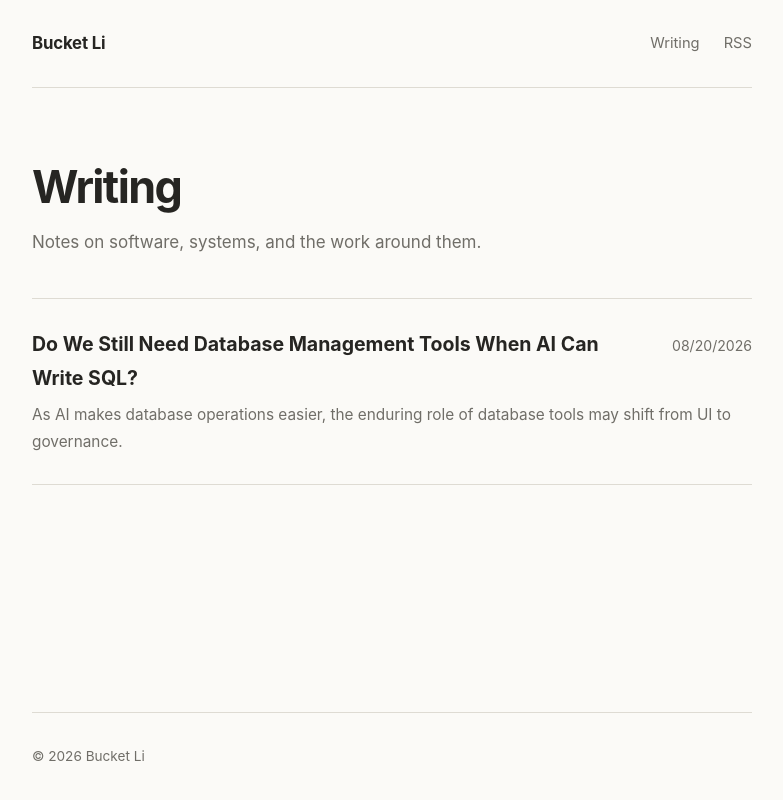
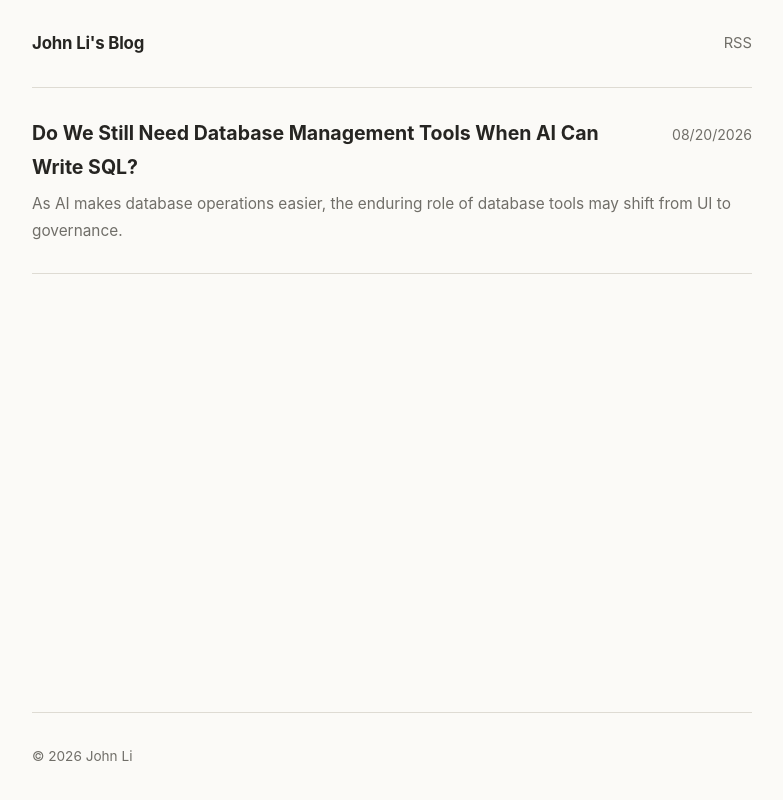
Before and after one commit to bucketli/bucketli.github.io, an Astro site: page / in a window 1280 px wide. Shown: the whole page, without its empty margins (248-1031 px from the left). Built offline with nearby package versions, Linux system fonts and the light colour scheme; Astro itself is replaced by a stand-in of ours.

Commit message:
chore:reflect

```diff
--- a/src/layouts/BaseLayout.astro
+++ b/src/layouts/BaseLayout.astro
@@ -7,10 +7,10 @@ interface Props {
 }
 
 const {
-  title = 'Bucket Li',
+  title = "John Li's Blog",
   description = 'Notes on software, systems, and the work around them.',
 } = Astro.props;
-const pageTitle = title === 'Bucket Li' ? title : `${title} · Bucket Li`;
+const pageTitle = title === "John Li's Blog" ? title : `${title} · John Li's Blog`;
 const canonicalURL = new URL(Astro.url.pathname, Astro.site);
 ---
 
@@ -22,23 +22,20 @@ const canonicalURL = new URL(Astro.url.pathname, Astro.site);
     <meta name="generator" content={Astro.generator} />
     <meta name="description" content={description} />
     <link rel="canonical" href={canonicalURL} />
-    <link rel="alternate" type="application/rss+xml" title="Bucket Li" href={new URL('rss.xml', Astro.site)} />
+    <link rel="alternate" type="application/rss+xml" title="John Li's Blog" href={new URL('rss.xml', Astro.site)} />
     <title>{pageTitle}</title>
   </head>
   <body>
     <div class="site-shell">
       <header class="site-header">
-        <a class="site-name" href="/">Bucket Li</a>
-        <nav aria-label="Primary navigation">
-          <a href="/">Writing</a>
-          <a href="/rss.xml">RSS</a>
-        </nav>
+        <a class="site-name" href="/">John Li's Blog</a>
+        <a class="rss-link" href="/rss.xml">RSS</a>
       </header>
       <main>
         <slot />
       </main>
       <footer class="site-footer">
-        <span>© {new Date().getFullYear()} Bucket Li</span>
+        <span>© {new Date().getFullYear()} John Li</span>
       </footer>
     </div>
     <script
--- a/src/pages/index.astro
+++ b/src/pages/index.astro
@@ -15,11 +15,6 @@ const formatDate = (date: Date) =>
 ---
 
 <BaseLayout>
-  <section class="intro">
-    <h1>Writing</h1>
-    <p>Notes on software, systems, and the work around them.</p>
-  </section>
-
   {posts.length > 0 ? (
     <ol class="post-list">
       {posts.map((post) => (
--- a/src/pages/rss.xml.ts
+++ b/src/pages/rss.xml.ts
@@ -7,7 +7,7 @@ export async function GET(context: { site: URL }) {
   );
 
   return rss({
-    title: 'Bucket Li',
+    title: "John Li's Blog",
     description: 'Notes on software, systems, and the work around them.',
     site: context.site,
     items: posts.map((post) => ({
--- a/src/styles/global.css
+++ b/src/styles/global.css
@@ -60,14 +60,9 @@ a:hover {
   text-decoration: none;
 }
 
-.site-header nav {
-  display: flex;
-  gap: 24px;
+.rss-link {
+  color: var(--muted);
   font-size: 0.92rem;
-}
-
-.site-header nav a {
-  color: var(--muted);
   text-decoration: none;
 }
 
@@ -75,11 +70,6 @@ main {
   min-height: calc(100vh - 176px);
 }
 
-.intro {
-  padding: 72px 0 40px;
-}
-
-.intro h1,
 .post-header h1,
 .not-found h1 {
   margin: 0;
@@ -87,20 +77,10 @@ main {
   letter-spacing: -0.035em;
 }
 
-.intro h1 {
-  font-size: clamp(2rem, 6vw, 2.8rem);
-}
-
-.intro p {
-  margin: 12px 0 0;
-  color: var(--muted);
-}
-
 .post-list {
   margin: 0;
   padding: 0;
   list-style: none;
-  border-top: 1px solid var(--line);
 }
 
 .post-list li {
@@ -138,7 +118,6 @@ main {
 .empty-state {
   margin: 0;
   padding: 28px 0;
-  border-top: 1px solid var(--line);
   border-bottom: 1px solid var(--line);
   color: var(--muted);
 }
@@ -266,10 +245,6 @@ main {
     min-height: 72px;
   }
 
-  .intro {
-    padding-top: 48px;
-  }
-
   .post {
     padding-top: 44px;
   }
```
Also changed, not shown: README.md.
